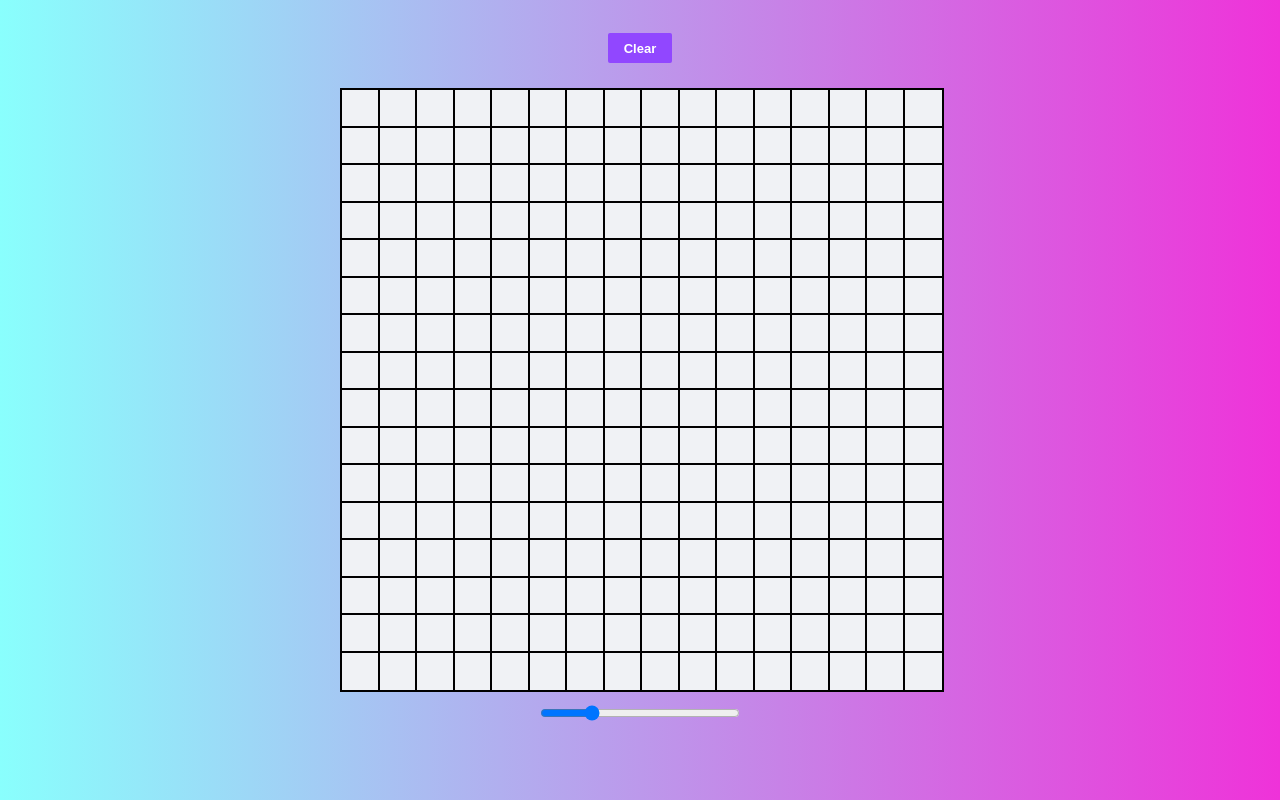
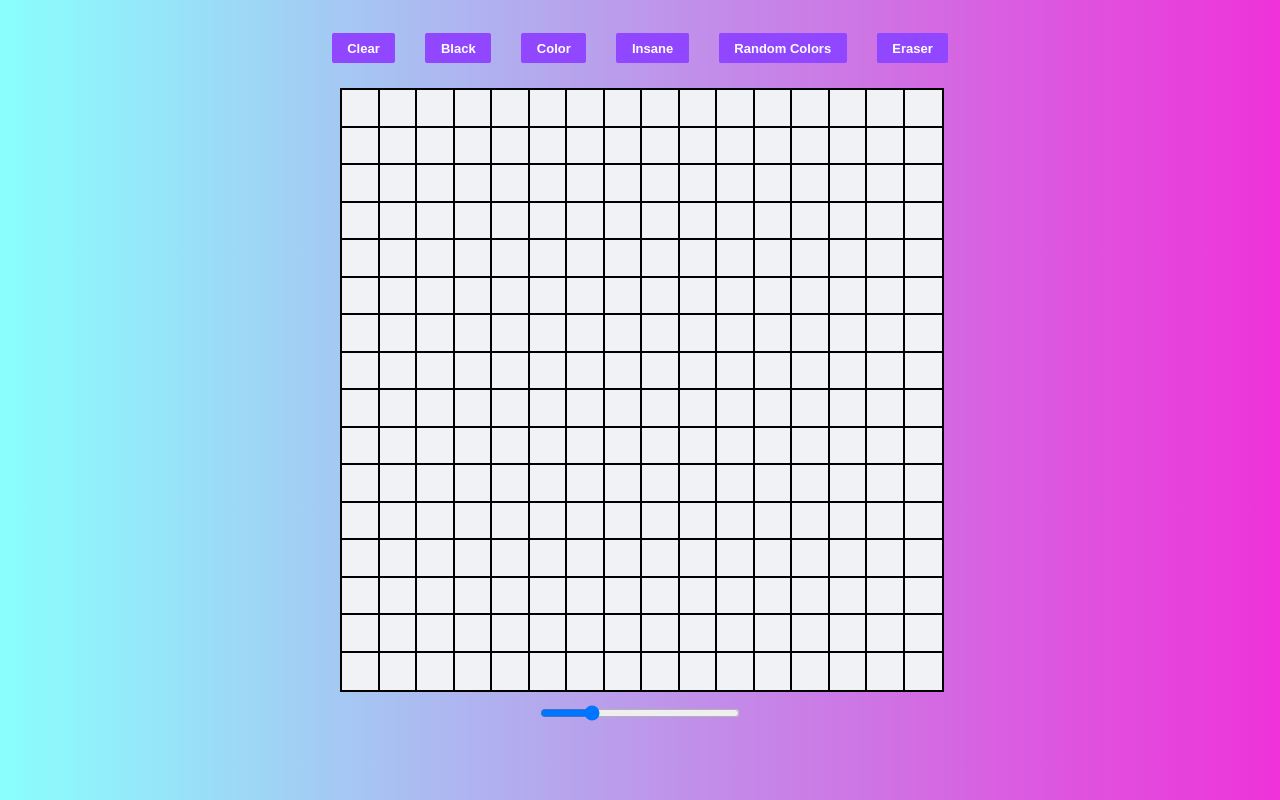
Before and after one commit to Yureche/etch-a-sketch, a plain HTML site: page index.html in a window 1280 px wide. Drawn offline with Linux system fonts and the light colour scheme.

Commit message:
Added buttons and icon

```diff
--- a/index.html
+++ b/index.html
@@ -10,6 +10,11 @@
     <div id="main">
         <header>
             <button id="clear">Clear</button>
+            <button id="black">Black</button>
+            <button id="Color">Color</button>
+            <button id="insane">Insane</button>
+            <button id="random-colors">Random Colors</button>
+            <button id="Eraser">Eraser</button>
         </header>
             <div id="container"></div>
         <div id="gridSize">
```
Also changed, not shown: icon.ico (added).
